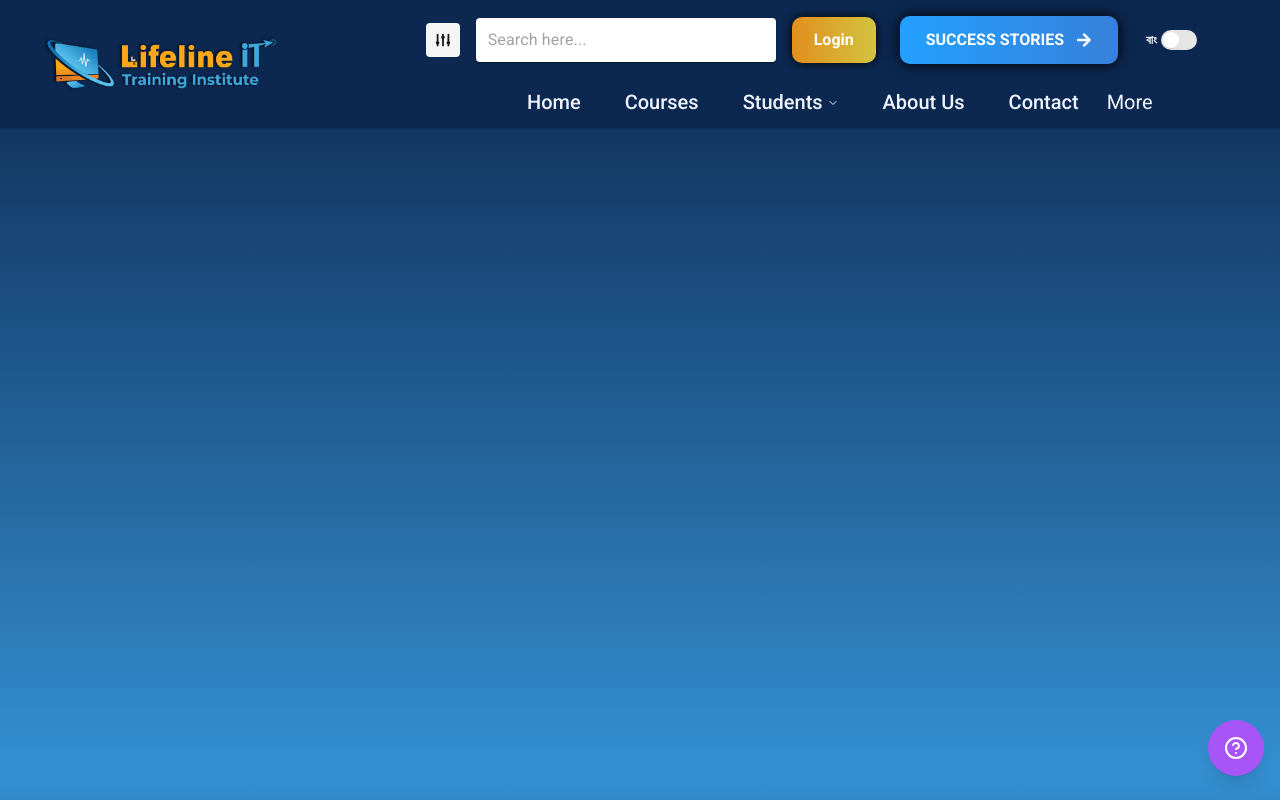
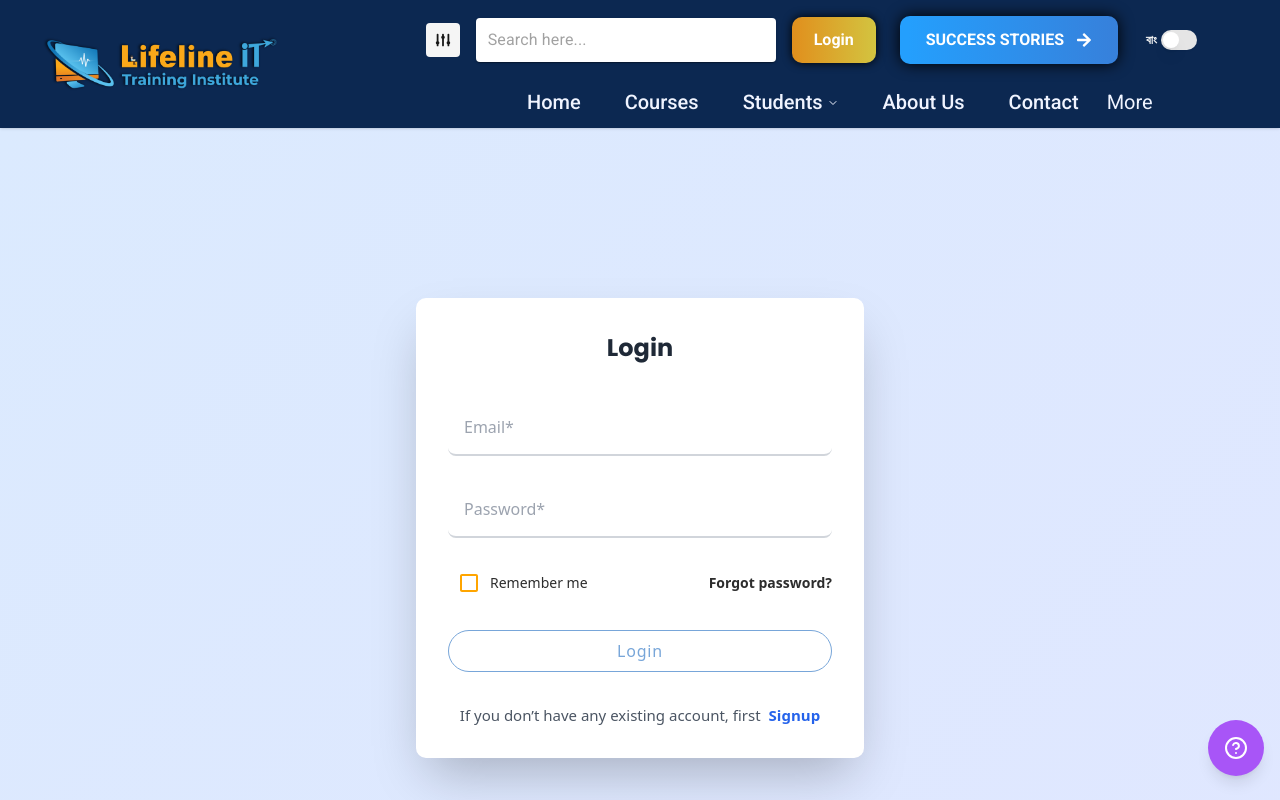
Before and after one commit to Proxima-IT/LifelineITInstitute-Public, a React (Vite) app: page /login in a window 1280 px wide. Shown: the top 800 px of the page. Built offline with nearby package versions, Linux system fonts and the light colour scheme; no server answers; some icons are missing; a web font is replaced by a local one.

Commit message:
login form

```diff
--- a/src/pages/Aboutpage/AboutPage.jsx
+++ b/src/pages/Aboutpage/AboutPage.jsx
@@ -138,6 +138,53 @@ const AboutPage = () => {
             <img src={vision} alt="" className="rounded-xl" />
           </div>
         </div>
+      </LazyLoadWrapper>
+
+        <LazyLoadWrapper>
+        <section className="bg-accent py-12 px-4 md:px-8 w-10/12 mx-auto rounded-sm my-8">
+          <div className="max-w-5xl mx-auto flex flex-col md:flex-row items-center gap-8">
+            {/* Owner Image */}
+            <div className="w-40 h-40 md:w-52 md:h-52 rounded-full overflow-hidden shadow-lg">
+              <img
+                src={owner} // Change to actual owner image path
+                alt="Owner"
+                className="w-full h-full object-cover"
+              />
+            </div>
+
+            {/* Owner Info */}
+            <div className="text-center md:text-left">
+              <h2 className="text-2xl md:text-3xl font-bold text-gray-800">
+                Meet Our Founder
+              </h2>
+              <p className="mt-2 text-lg font-semibold text-primary">
+                Lifeline IT
+              </p>
+              <p className="mt-4 text-gray-600 leading-relaxed max-w-xl">
+                Driven by a passion for innovation and compassion, Nusrat Meem
+                founded this platform to bring warmth and connection to every
+                visitor. With a background in creative design and community
+                service, she believes in using technology for good.
+              </p>
+              <div className="mt-8 flex flex-wrap items-center gap-4 justify-start">
+                <SocialIcon icon={<FaWhatsapp />} color="#25D366" />
+                <SocialIcon
+                  icon={<FaFacebookF />}
+                  color="#3b5998"
+                  link="https://www.facebook.com/lifeline.itti/"
+                />
+                <SocialIcon
+                  icon={<FaYoutube />}
+                  color="#FF0000"
+                  link="https://www.youtube.com/@LifelineITInstitute"
+                />
+
+                <SocialIcon icon={<FaTelegramPlane />} color="#0088cc" />
+                <SocialIcon icon={<FaLinkedinIn />} color="#0077b5" />
+              </div>
+            </div>
+          </div>
+        </section>
       </LazyLoadWrapper>
 
       {/* FAQ  */}
@@ -283,52 +330,7 @@ const AboutPage = () => {
         </Accordion>
       </LazyLoadWrapper>
 
-      <LazyLoadWrapper>
-        <section className="bg-accent py-12 px-4 md:px-8 w-10/12 mx-auto rounded-sm my-8">
-          <div className="max-w-5xl mx-auto flex flex-col md:flex-row items-center gap-8">
-            {/* Owner Image */}
-            <div className="w-40 h-40 md:w-52 md:h-52 rounded-full overflow-hidden shadow-lg">
-              <img
-                src={owner} // Change to actual owner image path
-                alt="Owner"
-                className="w-full h-full object-cover"
-              />
-            </div>
 
-            {/* Owner Info */}
-            <div className="text-center md:text-left">
-              <h2 className="text-2xl md:text-3xl font-bold text-gray-800">
-                Meet Our Founder
-              </h2>
-              <p className="mt-2 text-lg font-semibold text-primary">
-                Lifeline IT
-              </p>
-              <p className="mt-4 text-gray-600 leading-relaxed max-w-xl">
-                Driven by a passion for innovation and compassion, Nusrat Meem
-                founded this platform to bring warmth and connection to every
-                visitor. With a background in creative design and community
-                service, she believes in using technology for good.
-              </p>
-              <div className="mt-8 flex flex-wrap items-center gap-4 justify-start">
-                <SocialIcon icon={<FaWhatsapp />} color="#25D366" />
-                <SocialIcon
-                  icon={<FaFacebookF />}
-                  color="#3b5998"
-                  link="https://www.facebook.com/lifeline.itti/"
-                />
-                <SocialIcon
-                  icon={<FaYoutube />}
-                  color="#FF0000"
-                  link="https://www.youtube.com/@LifelineITInstitute"
-                />
-
-                <SocialIcon icon={<FaTelegramPlane />} color="#0088cc" />
-                <SocialIcon icon={<FaLinkedinIn />} color="#0077b5" />
-              </div>
-            </div>
-          </div>
-        </section>
-      </LazyLoadWrapper>
     </div>
   );
 };
--- a/src/pages/Loginpage/LoginPage.jsx
+++ b/src/pages/Loginpage/LoginPage.jsx
@@ -1,14 +1,14 @@
-import React, { useEffect, useState } from "react"
-import "../../Footer.css"
-import { Link, useNavigate } from "react-router-dom"
-import { Checkbox } from "@mui/material"
-import axios from "axios"
-import Swal from "sweetalert2"
-import withReactContent from "sweetalert2-react-content"
+import React, { useEffect, useState } from "react";
+import "../../Footer.css";
+import { Link, useNavigate } from "react-router-dom";
+import { Checkbox } from "@mui/material";
+import axios from "axios";
+import Swal from "sweetalert2";
+import withReactContent from "sweetalert2-react-content";
 
 const LoginPage = () => {
-  const [checking, setChecking] = useState(true)
-  const navigate = useNavigate()
+  const [checking, setChecking] = useState(true);
+  const navigate = useNavigate();
 
   // Checks if user already logged in
   useEffect(() => {
@@ -17,37 +17,39 @@ const LoginPage = () => {
         const result = await axios.get(
           import.meta.env.VITE_API_URL + "/api/auth/check",
           { withCredentials: true }
-        )
+        );
 
         if (result.data.status) {
           // window.location.href = `${import.meta.env.VITE_DASHBOARD_PAGE}`;
-          window.location.href = `${import.meta.env.VITE_STUDENT_DASHBOARD_URL}`
+          window.location.href = `${
+            import.meta.env.VITE_STUDENT_DASHBOARD_URL
+          }`;
         } else {
-          setChecking(false)
-          console.log("Okay, not logged in")
+          setChecking(false);
+          console.log("Okay, not logged in");
         }
       } catch (err) {
-        console.error("Error while checking login status:", err)
+        console.error("Error while checking login status:", err);
       }
-    }
+    };
 
-    checkLogin()
-  }, [navigate])
+    checkLogin();
+  }, [navigate]);
 
   const handleLogin = async (e) => {
-    const MySwal = withReactContent(Swal)
-    e.preventDefault()
-    const form = e.target
-    const email = form.email.value
-    const password = form.password.value
+    const MySwal = withReactContent(Swal);
+    e.preventDefault();
+    const form = e.target;
+    const email = form.email.value;
+    const password = form.password.value;
     try {
       const result = await axios.post(
         import.meta.env.VITE_API_URL + "/api/auth/login",
         { email, password },
         { withCredentials: true }
-      )
+      );
 
-      console.log(result)
+      console.log(result);
 
       if (result.data.success) {
         MySwal.fire({
@@ -55,10 +57,12 @@ const LoginPage = () => {
           text: result.data.message,
           icon: "success",
           confirmButtonText: "Cool!",
-        })
+        });
         setTimeout(() => {
-          window.location.href = `${import.meta.env.VITE_STUDENT_DASHBOARD_URL}`
-        }, 3000)
+          window.location.href = `${
+            import.meta.env.VITE_STUDENT_DASHBOARD_URL
+          }`;
+        }, 3000);
       }
     } catch (error) {
       MySwal.fire({
@@ -66,12 +70,12 @@ const LoginPage = () => {
         text: "Invalid Credintials, please cross check your data",
         icon: "error",
         confirmButtonText: "Okay",
-      })
-      console.error("Axios Error:", error.response?.data || error.message)
+      });
+      console.error("Axios Error:", error.response?.data || error.message);
     }
-  }
+  };
 
-  if (checking) return null
+  // if (checking) return null
 
   return (
     <div className="min-h-screen flex items-center justify-center bg-[linear-gradient(135deg,_#dbeafe_0%,_#e0e7ff_100%)] font-sans p-4">
@@ -88,6 +92,7 @@ const LoginPage = () => {
                 id="email"
                 name="email"
                 placeholder=" "
+                required
                 className="
                     peer
                     w-full pt-6 pb-2 px-4
@@ -117,6 +122,11 @@ const LoginPage = () => {
                     peer-focus:font-medium
                     peer-focus:text-blue-600
                     peer-focus:scale-90
+                    peer-valid:top-2
+                    peer-valid:text-sm
+                    peer-valid:font-medium
+                    peer-valid:text-blue-600
+                    peer-valid:scale-90
                     transform origin-left
                 "
               >
@@ -129,9 +139,10 @@ const LoginPage = () => {
              <div className="relative mb-6">
               <input
                 type="password"
-                id="pass"
+                id="password"
                 name="password"
                 placeholder=" "
+                required
                 className="
                     peer
                     w-full pt-6 pb-2 px-4
@@ -150,7 +161,7 @@ const LoginPage = () => {
               />
 
               <label
-                htmlFor="pass"
+                htmlFor="password"
                 className="
                     absolute left-4 text-gray-400 pointer-events-none transition-all duration-300 ease-in-out
                     top-1/2 -translate-y-1/2 text-base
@@ -161,6 +172,11 @@ const LoginPage = () => {
                     peer-focus:font-medium
                     peer-focus:text-blue-600
                     peer-focus:scale-90
+                    peer-valid:top-2
+                    peer-valid:text-sm
+                    peer-valid:font-medium
+                    peer-valid:text-blue-600
+                    peer-valid:scale-90
                     transform origin-left
                 "
               >
@@ -216,7 +232,7 @@ const LoginPage = () => {
         </div>
       </div>
     </div>
-  )
-}
+  );
+};
 
-export default LoginPage
+export default LoginPage;
--- a/src/pages/Registerpage/RegisterPage.jsx
+++ b/src/pages/Registerpage/RegisterPage.jsx
@@ -59,6 +59,7 @@ const RegisterPage = () => {
         { email },
         { withCredentials: true }
       )
+      console.log(result)
       resultMessage = result.data.message
       if (result.data) navigate("/otppage")
     } catch (error) {
@@ -72,7 +73,7 @@ const RegisterPage = () => {
     }
   }
 
-  if (checking) return null
+  // if (checking) return null
 
   return (
     <div className="min-h-screen flex items-center justify-center bg-[linear-gradient(135deg,_#dbeafe_0%,_#e0e7ff_100%)] font-sans p-4">
```
Lines whose indentation alone changed are shown as unchanged.
